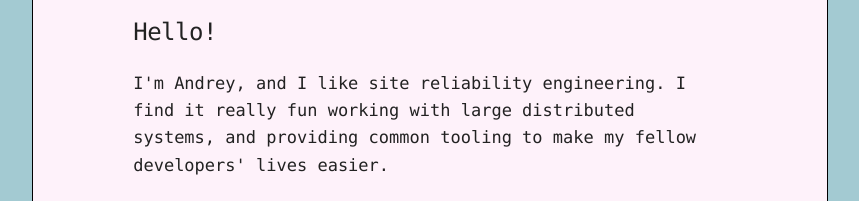
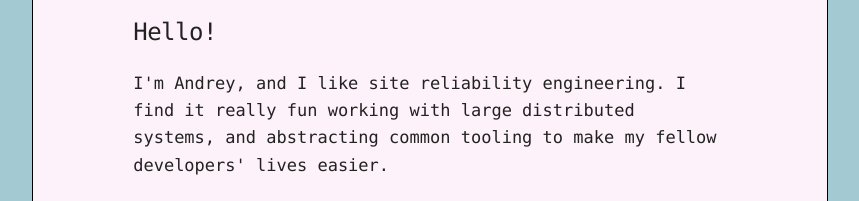
Before and after one commit to andreykaipov/andreykaipov.github.io, a plain HTML site: page index.html in a window 1280 px wide. Shown: the part 148-349 px from the top of the page, without its empty margins (210-1069 px from the left). Drawn offline with Linux system fonts and the light colour scheme.

Commit message:
Update index.html

```diff
--- a/index.html
+++ b/index.html
@@ -32,7 +32,7 @@
             <h5 id="hello">Hello!</h5>
             <p>
               I'm Andrey, and I like site reliability engineering. I find it really fun working with large
-              distributed systems, and providing common tooling to make my fellow developers' lives easier.
+              distributed systems, and abstracting common tooling to make my fellow developers' lives easier.
             </p>
             <p>
               Here are my links if you'd like to reach me!
```
